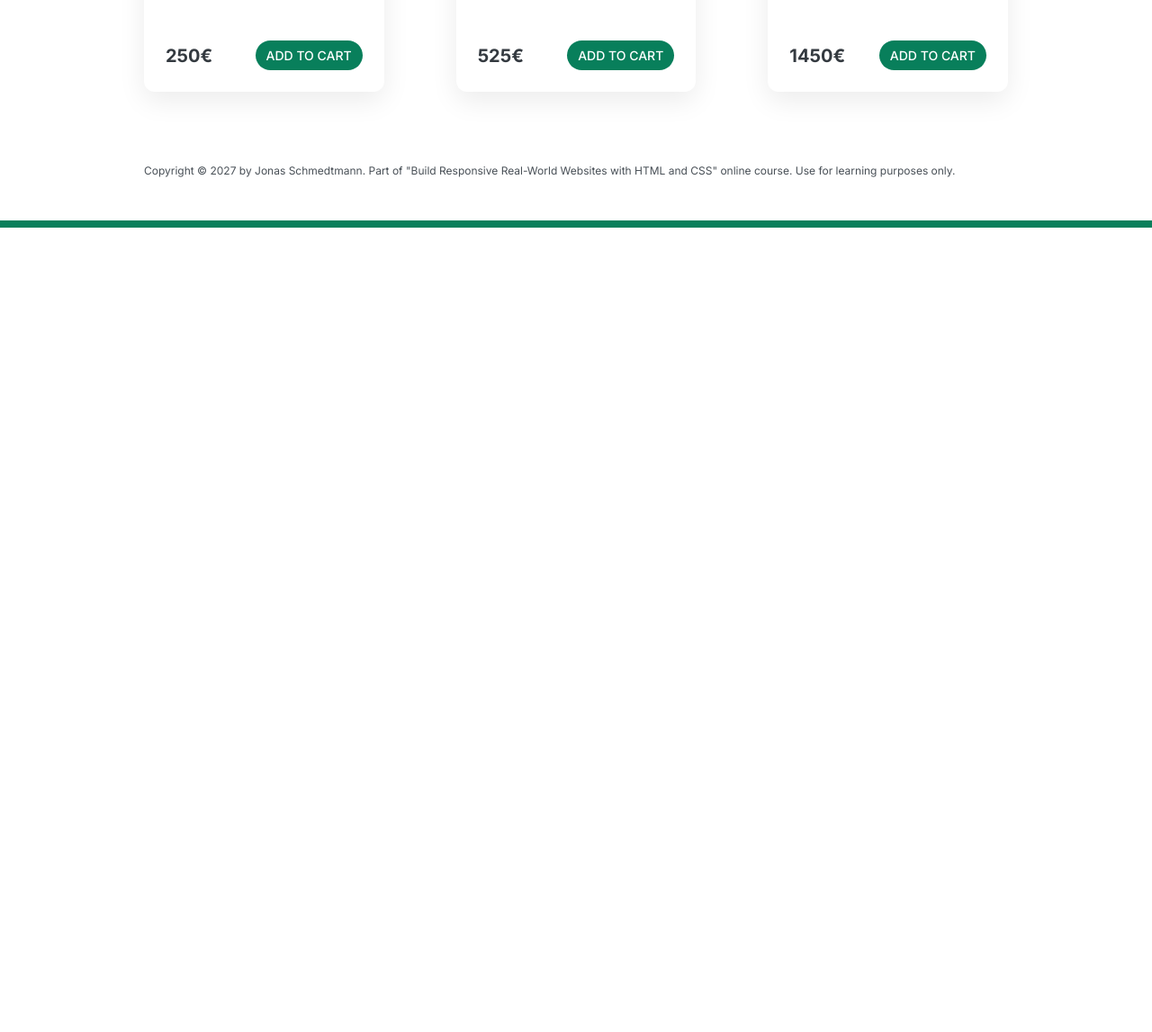
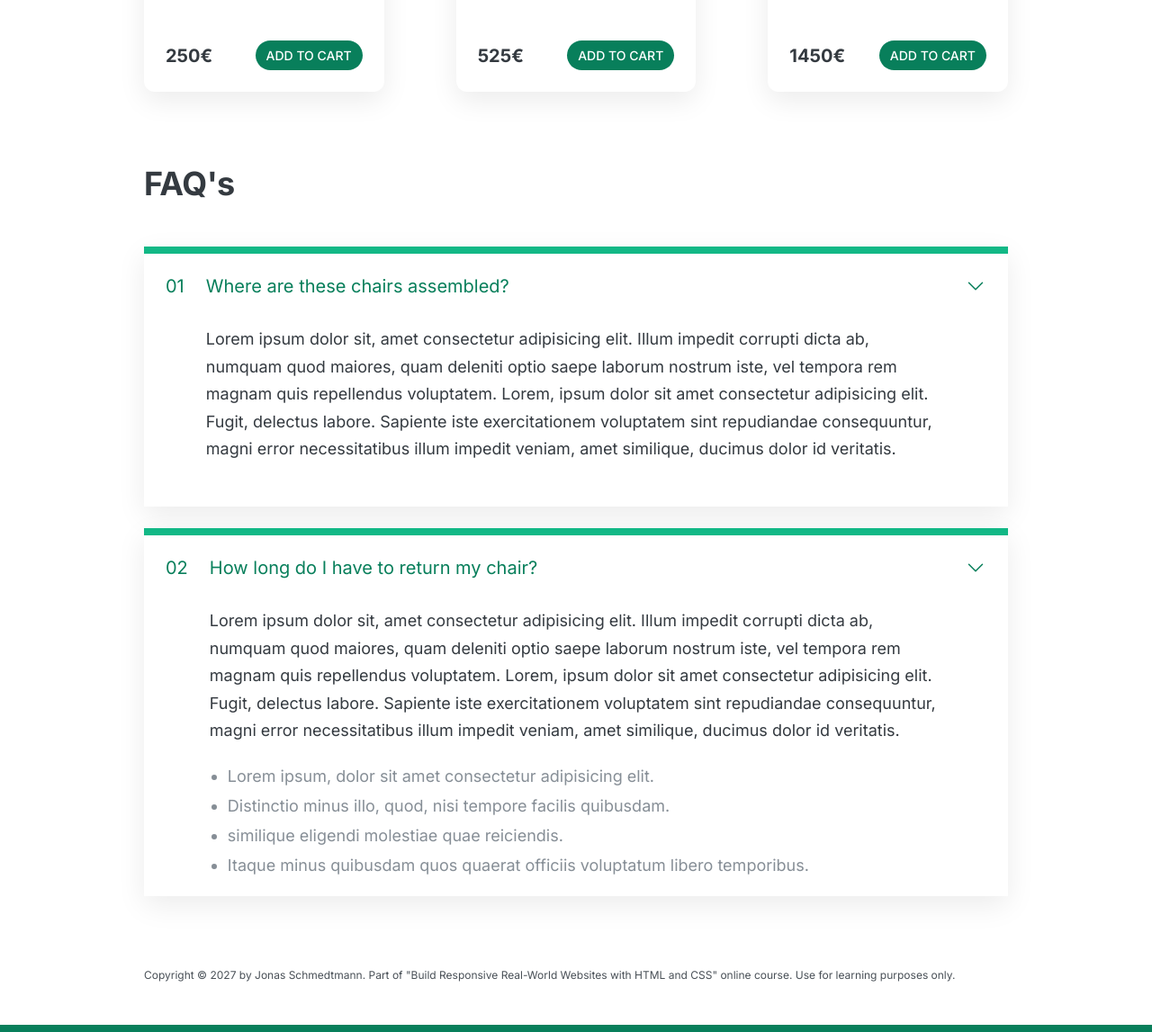
Before and after one commit to Abdul-Muqeet-Niazi/Lisbon-Chair-Shop, a plain HTML site: page index.html in a window 1280 px wide. Shown: the part 1792-2939 px from the top of the page at 90% size. Before the commit the page ends 2045 px from the top, so only its background shows below. Drawn offline with Linux system fonts and the light colour scheme.

Commit message:
Add Accordian Section

```diff
--- a/index.html
+++ b/index.html
@@ -377,6 +377,83 @@
         </div>
       </section>
 
+      <section class="accordian">
+        <h2>FAQ's</h2>
+
+        <div class="item">
+          <p class="number">01</p>
+          <p class="text">Where are these chairs assembled?</p>
+          <svg
+            xmlns="http://www.w3.org/2000/svg"
+            fill="none"
+            viewBox="0 0 24 24"
+            stroke-width="1.5"
+            stroke="currentColor"
+            class="accordian-icon"
+          >
+            <path
+              stroke-linecap="round"
+              stroke-linejoin="round"
+              d="m19.5 8.25-7.5 7.5-7.5-7.5"
+            />
+          </svg>
+          <div class="hidden-box">
+            <p>
+              Lorem ipsum dolor sit, amet consectetur adipisicing elit. Illum
+              impedit corrupti dicta ab, numquam quod maiores, quam deleniti
+              optio saepe laborum nostrum iste, vel tempora rem magnam quis
+              repellendus voluptatem. Lorem, ipsum dolor sit amet consectetur
+              adipisicing elit. Fugit, delectus labore. Sapiente iste
+              exercitationem voluptatem sint repudiandae consequuntur, magni
+              error necessitatibus illum impedit veniam, amet similique, ducimus
+              dolor id veritatis.
+            </p>
+          </div>
+        </div>
+
+        <div class="item">
+          <p class="number">02</p>
+          <p class="text">How long do I have to return my chair?</p>
+          <svg
+            xmlns="http://www.w3.org/2000/svg"
+            fill="none"
+            viewBox="0 0 24 24"
+            stroke-width="1.5"
+            stroke="currentColor"
+            class="accordian-icon"
+          >
+            <path
+              stroke-linecap="round"
+              stroke-linejoin="round"
+              d="m19.5 8.25-7.5 7.5-7.5-7.5"
+            />
+          </svg>
+          <div class="hidden-box">
+            <p>
+              Lorem ipsum dolor sit, amet consectetur adipisicing elit. Illum
+              impedit corrupti dicta ab, numquam quod maiores, quam deleniti
+              optio saepe laborum nostrum iste, vel tempora rem magnam quis
+              repellendus voluptatem. Lorem, ipsum dolor sit amet consectetur
+              adipisicing elit. Fugit, delectus labore. Sapiente iste
+              exercitationem voluptatem sint repudiandae consequuntur, magni
+              error necessitatibus illum impedit veniam, amet similique, ducimus
+              dolor id veritatis.
+            </p>
+            <ul>
+              <li>Lorem ipsum, dolor sit amet consectetur adipisicing elit.</li>
+              <li>
+                Distinctio minus illo, quod, nisi tempore facilis quibusdam.
+              </li>
+              <li>similique eligendi molestiae quae reiciendis.</li>
+              <li>
+                Itaque minus quibusdam quos quaerat officiis voluptatum libero
+                temporibus.
+              </li>
+            </ul>
+          </div>
+        </div>
+      </section>
+
       <footer>
         Copyright &copy; 2027 by Jonas Schmedtmann. Part of "Build Responsive
         Real-World Websites with HTML and CSS" online course. Use for learning
--- a/style.css
+++ b/style.css
@@ -207,6 +207,51 @@ h3 {
   font-size: 20px;
 }
 
+/* Accordian */
+
+.item {
+  box-shadow: 0 10px 30px 0 rgba(0, 0, 0, 0.08);
+  border-top: 8px solid #12b886;
+  padding: 24px;
+  margin-bottom: 24px;
+
+  display: grid;
+  grid-template-columns: auto 1fr auto;
+  column-gap: 24px;
+  row-gap: 32px;
+}
+
+.number,
+.text {
+  font-size: 20px;
+  color: #087f5b;
+}
+
+.hidden-box {
+  font-size: 18px;
+  grid-column: 2;
+}
+
+.hidden-box p {
+  line-height: 1.7;
+  margin-bottom: 24px;
+}
+
+.hidden-box ul {
+  margin-left: 20px;
+  color: #868e96;
+
+  display: flex;
+  flex-direction: column;
+  gap: 12px;
+}
+
+.accordian-icon {
+  width: 24x;
+  height: 24px;
+  stroke: #087f5b;
+}
+
 footer {
   margin-bottom: 48px;
   font-size: 12px;
```
